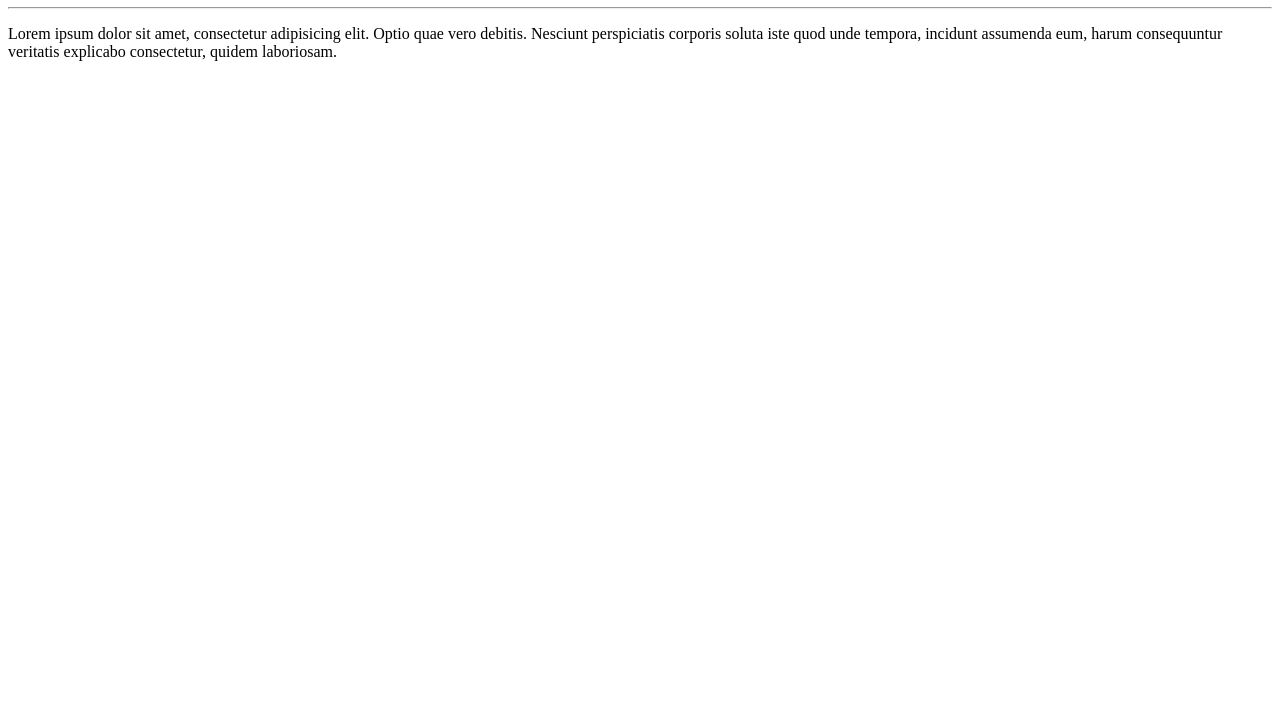
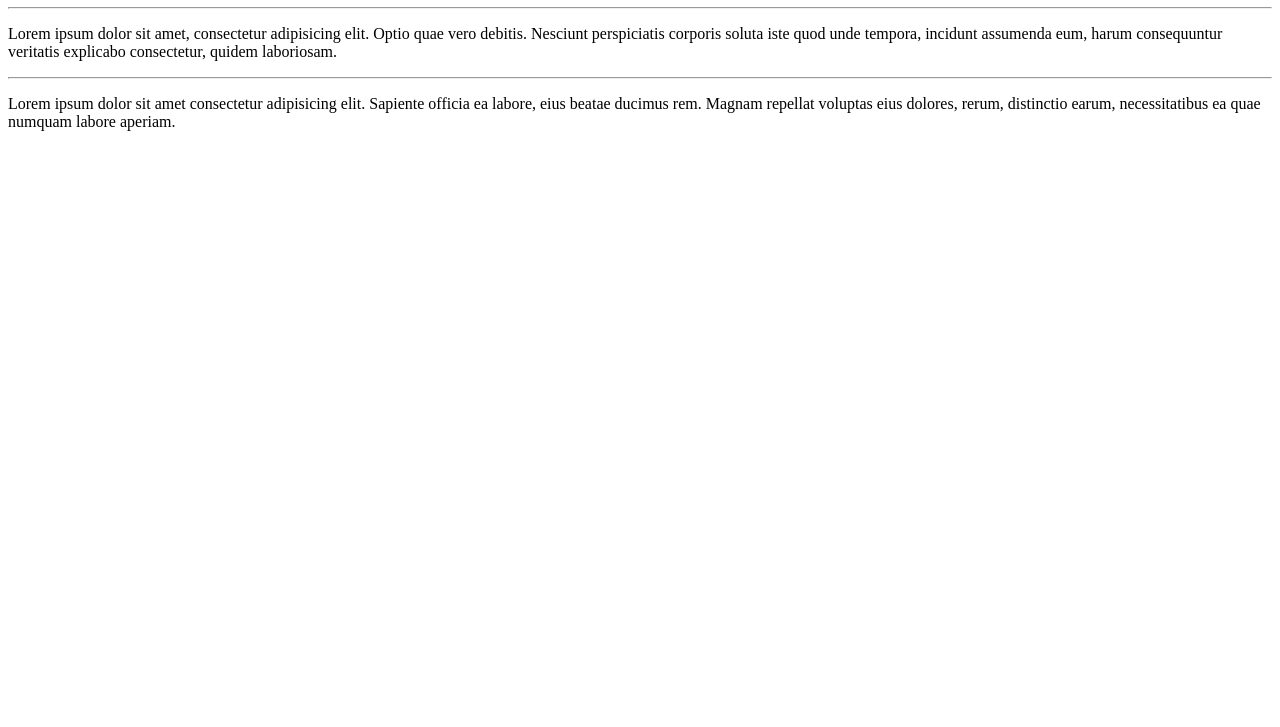
Before and after one commit to Carlosferreiraz21/Ola-Mundo, a plain HTML site: page Site-teste/index.html in a window 1280 px wide. Shown: the part 73-800 px from the top of the page. Drawn offline with Linux system fonts and the light colour scheme.

Commit message:
Adicionei uma parágrafo

```diff
--- a/Site-teste/index.html
+++ b/Site-teste/index.html
@@ -10,6 +10,10 @@
     <hr>
     <p>
         Lorem ipsum dolor sit amet, consectetur adipisicing elit. Optio quae vero debitis. Nesciunt perspiciatis corporis soluta iste quod unde tempora, incidunt assumenda eum, harum consequuntur veritatis explicabo consectetur, quidem laboriosam.
+        <hr>
+        <p>
+            Lorem ipsum dolor sit amet consectetur adipisicing elit. Sapiente officia ea labore, eius beatae ducimus rem. Magnam repellat voluptas eius dolores, rerum, distinctio earum, necessitatibus ea quae numquam labore aperiam.
+        </p>
     </p>
 
 </body>
```
